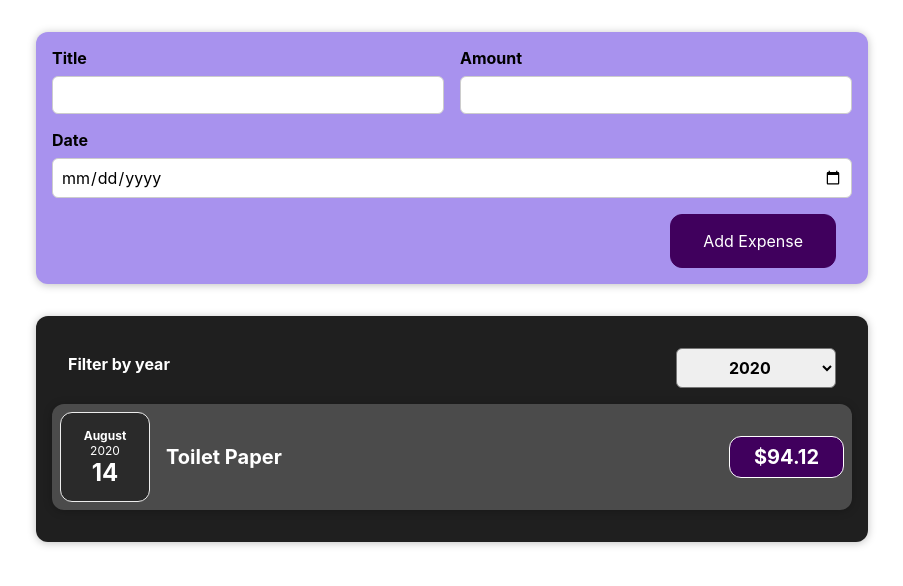
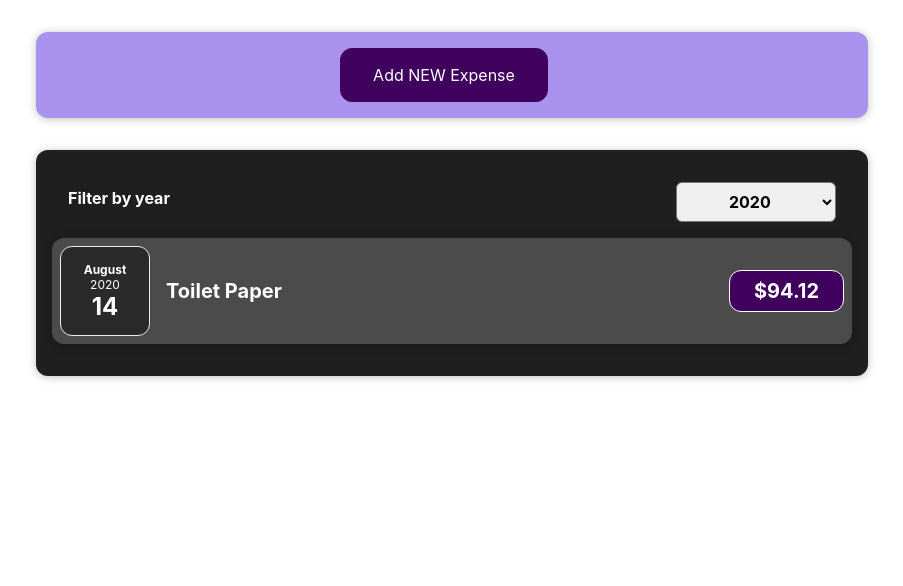
Before and after one commit to devshum/react-working-with-components, a React (Create React App) app: page / in a window 1280 px wide. Shown: the top 586 px of the page, without its empty margins (188-1091 px from the left). Built offline with nearby package versions, Linux system fonts and the light colour scheme.

Commit message:
form toggler was added

```diff
--- a/src/components/Expenses/ExpenseForm/ExpenseForm.js
+++ b/src/components/Expenses/ExpenseForm/ExpenseForm.js
@@ -6,6 +6,7 @@ const ExpenseForm = props => {
   const [enteredTitle, setEnteredTitle] = useState('');
   const [enteredAmount, setEnteredAmount] = useState('');
   const [enteredDate, setEnteredDate] = useState('');
+  const [openedForm, setOpenedForm] = useState(false);
 
   // const [userInput, setUserInput] = useState({
   //   enteredTitle: '',
@@ -47,10 +48,18 @@ const ExpenseForm = props => {
     setEnteredTitle('');
     setEnteredAmount('');
     setEnteredDate('');
+    setOpenedForm(!openedForm);
+  };
+
+  const openFormHanlder = () => {
+    setOpenedForm(!openedForm);
   };
 
   return (
     <form className="new-expense" onSubmit={submitHandler}>
+      { !openedForm && <button className="new-expense__btn" onClick={openFormHanlder}>Add NEW Expense</button>}
+
+      { openedForm && <div>
         <div className="new-expense__controls">
           <div className="new-expense__control">
             <label>Title</label>
@@ -66,8 +75,10 @@ const ExpenseForm = props => {
           </div>
         </div>
         <div className="new-expense__actions">
-        <button className="new-expense__btn" type="submit" >Add Expense</button>
+          <button className="new-expense__btn" onClick={openFormHanlder}>Cancel</button>
+          <button className="new-expense__btn" type="submit">Add Expense</button>
         </div>
+      </div>}
     </form>
   );
 };
```
Lines whose indentation alone changed are shown as unchanged.
